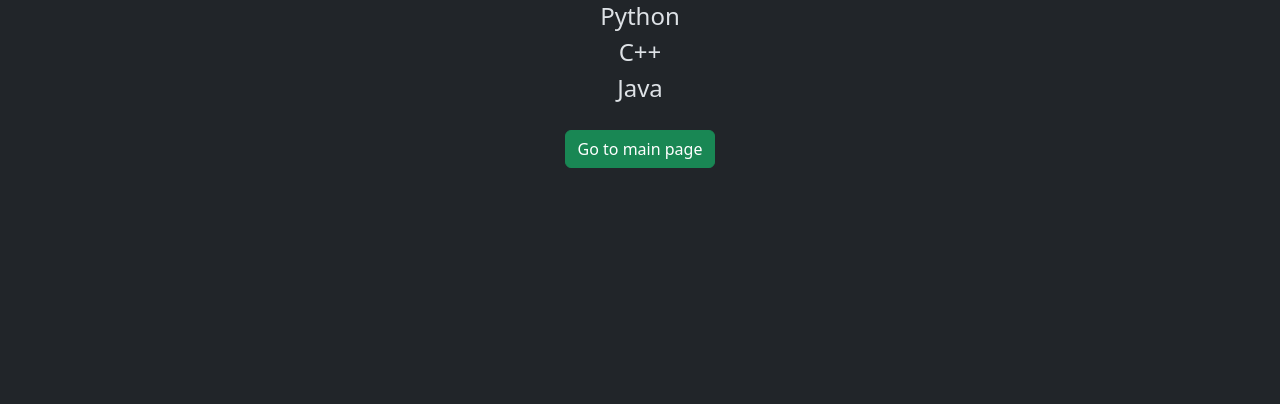
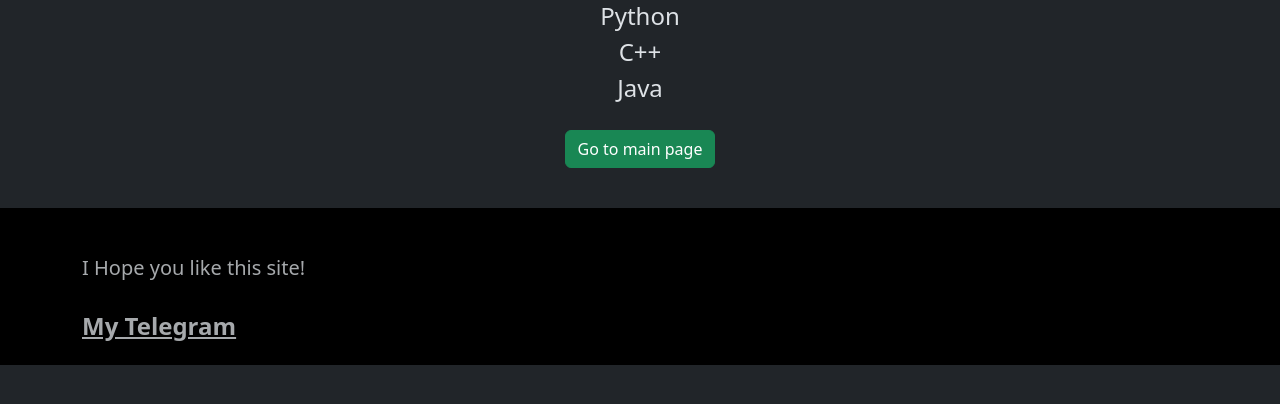
Before and after one commit to alter703/slashblog, a Django app: page /blog/ in a window 1280 px wide. Shown: the part 200-604 px from the top of the page. Run offline with Django 5.2, Linux system fonts and the light colour scheme.

Commit message:
Add footer in index.html in main app for all pages

```diff
--- a/templates/base.html
+++ b/templates/base.html
@@ -14,6 +14,13 @@
 
     {% block content %}{% endblock content %}
 
+    <div class="footer border-primary text-body-secondary bg-black d-flex align-items-start py-4">
+        <div class="container mx-auto">
+            <p class="h5 py-4">I Hope you like this site!</p>
+            <a href="https://t.me/anatoliybrazh" class="h4 fw-bold py-4">My Telegram</a>
+        </div>
+    </div>
+
     <script src="https://cdn.jsdelivr.net/npm/bootstrap@5.3.3/dist/js/bootstrap.bundle.min.js"
         integrity="sha384-YvpcrYf0tY3lHB60NNkmXc5s9fDVZLESaAA55NDzOxhy9GkcIdslK1eN7N6jIeHz"
         crossorigin="anonymous"></script>
```
